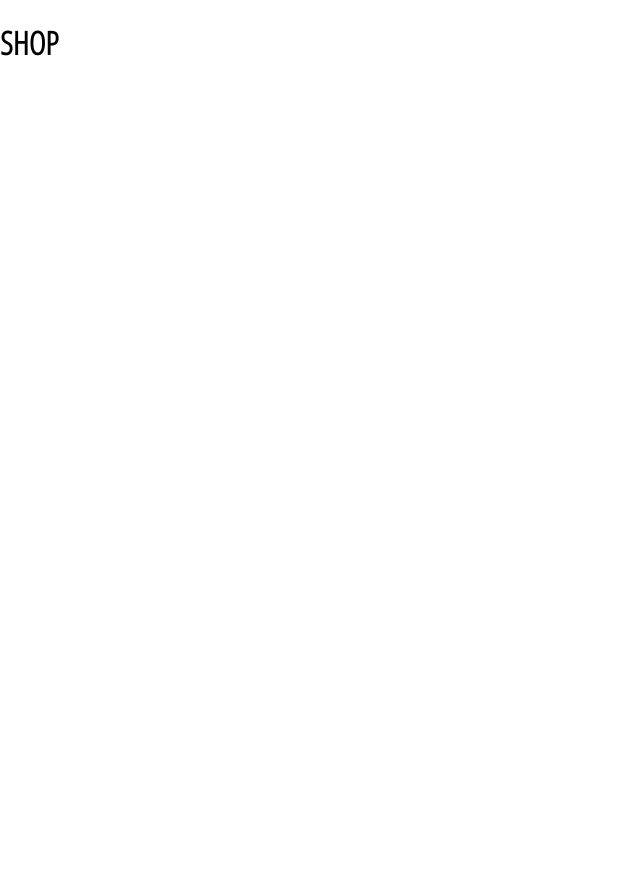
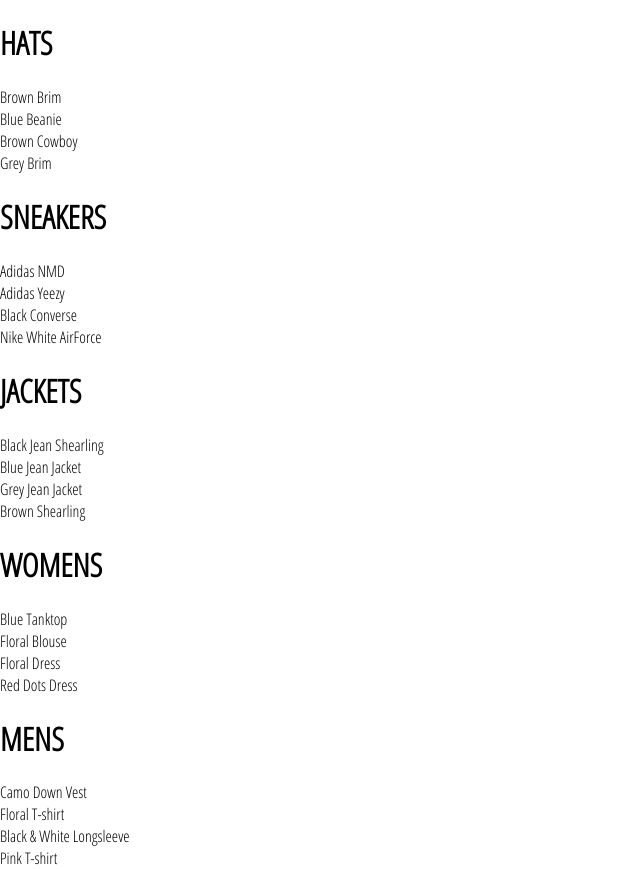
Before and after one commit to AmaanKhan2000/E-commerce-Crwn-Clothing-App, a React (Create React App) app: page /shop in a window 1280 px wide. Shown: the whole page, without its empty margins (0-640 px from the left). Before the commit the page ends 800 px from the top, so only its background shows below. Built offline with nearby package versions, Linux system fonts and the light colour scheme.

Commit message:
Created CollectionPreview component.

```diff
--- /dev/null
+++ b/src/components/collection-preview/collection-preview-component.jsx
@@ -0,0 +1,18 @@
+import React from 'react';
+
+import './collection-preview.styles.scss';
+
+const CollectionPreview = ({title,items}) => (
+  <div className="collection-preview">
+    <h1 className="title">{title.toUpperCase()}</h1>
+    <div className="preview">
+      {
+        items.filter((item,idx) => idx<4).map(item => (
+          <div key={item.id}>{item.name}</div>
+        ))
+      }
+    </div>
+  </div>
+);
+
+export default CollectionPreview;
--- a/src/page/shopPage/shopPage.component.jsx
+++ b/src/page/shopPage/shopPage.component.jsx
@@ -3,6 +3,8 @@
 import './shopPage.component.styles.scss';
 
 import SHOP_DATA from './shopPage.data';
+
+import CollectionPreview from '../../components/collection-preview/collection-preview-component';
 
 class ShopPage extends React.Component{
   constructor (props) {
@@ -14,9 +16,14 @@
   }
 
   render(){
+    const {collections} = this.state;
     return(
-      <div>
-        <h1>SHOP</h1>
+      <div className='shop-page'>
+        {
+          collections.map(({id, ...otherCollectionProps}) => (
+            <CollectionPreview key={id} {...otherCollectionProps} />
+          ))
+        }
       </div>
     )
   }
```
Also changed, not shown: src/components/collection-preview/collection-preview.styles.scss (added), 1 other file (tests, documents, lock files or other folders).
